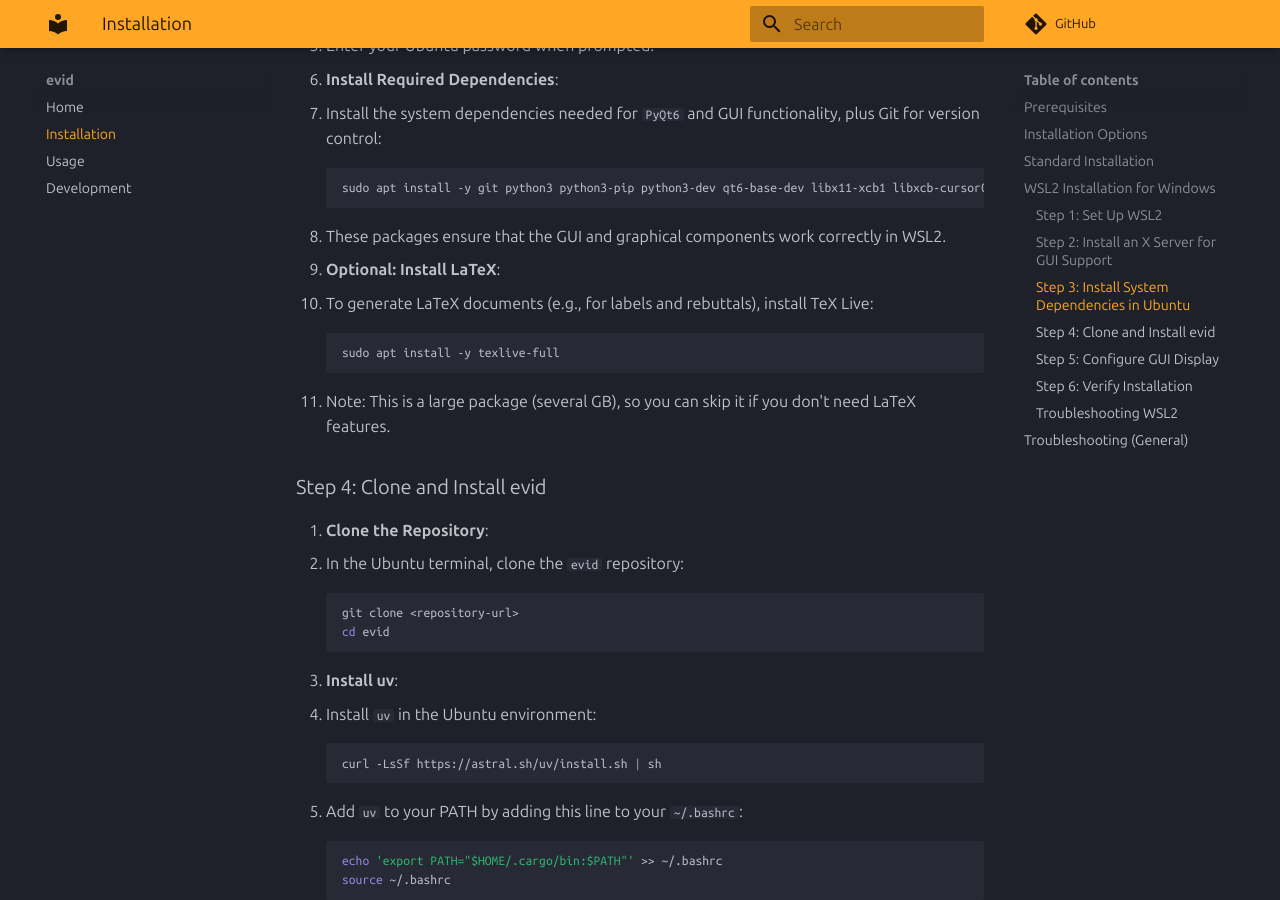
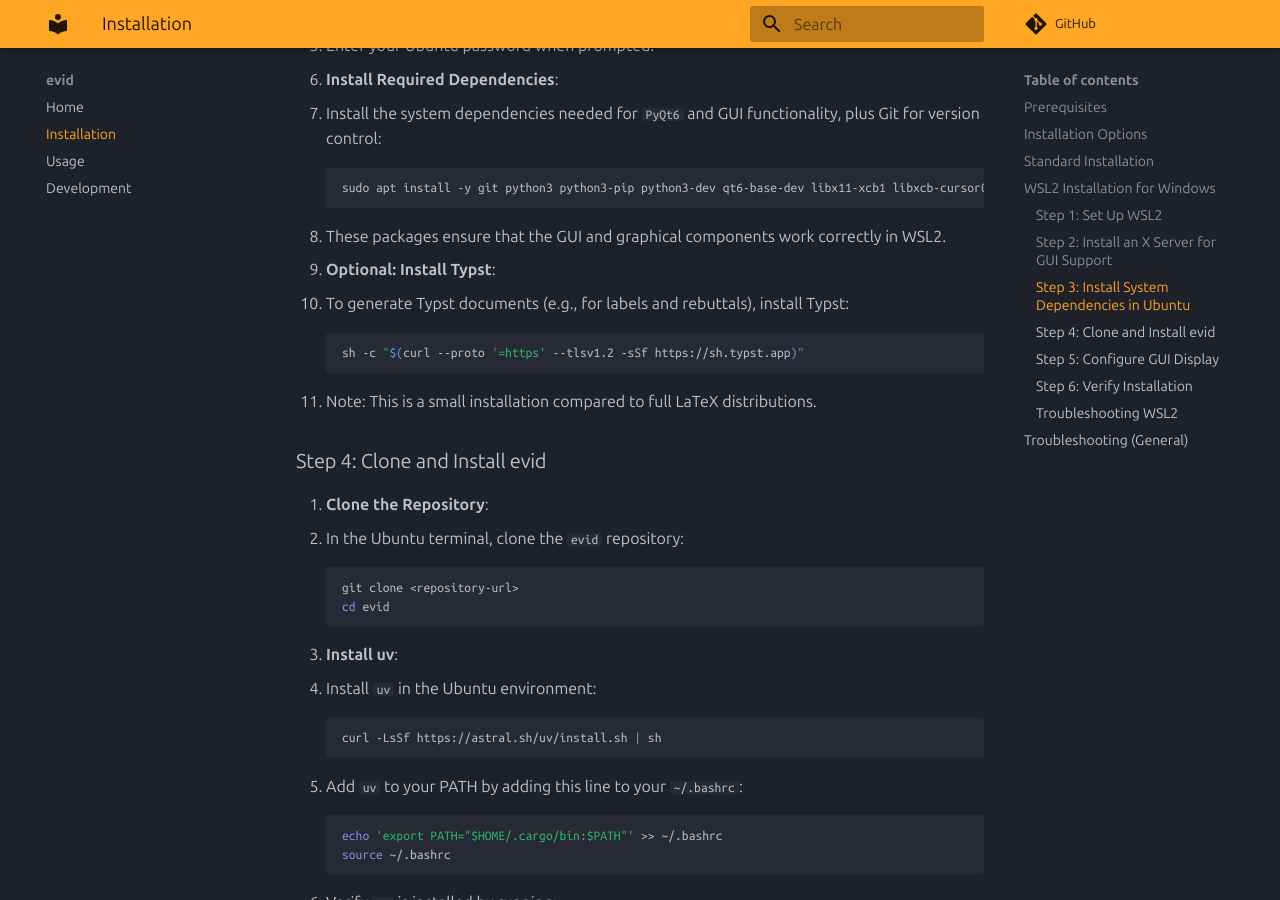
Before and after one commit to evidlabel/evid, an MkDocs documentation site: the page built from docs/installation.md, in a window 1280 px wide and 900 px high, scrolled down 3574 px. Built offline with MkDocs 1.6.1 and Material for MkDocs 9.7.7, drawn with Linux system fonts in a browser that asks for light colours; comment, search, counter and statistics services are not loaded; some of the changed text lies outside the part shown.

Commit message:
Updated to replace LaTeX references with Typst in installation.md

````diff
--- a/docs/installation.md
+++ b/docs/installation.md
@@ -1,13 +1,13 @@
 # Installation
 
-This guide covers how to install `evid` on your system using `uv`, the recommended tool for dependency management. For Windows users, we also provide instructions for setting up `evid` using Windows Subsystem for Linux (WSL2), which is recommended for a smoother experience with GUI and LaTeX features.
+This guide covers how to install `evid` on your system using `uv`, the recommended tool for dependency management. For Windows users, we also provide instructions for setting up `evid` using Windows Subsystem for Linux (WSL2), which is recommended for a smoother experience with GUI and Typst features.
 
 ## Prerequisites
 
 - **Python**: Version 3.11 or higher (but less than 4.0).
 - **uv**: For dependency management and installation.
 - **Git**: To clone the repository and enable optional Git-based version control for datasets.
-- **Optional**: A LaTeX distribution (e.g., TeX Live) for generating LaTeX documents.
+- **Optional**: Typst for generating Typst documents.
 - **For WSL2 (Windows)**: A Linux distribution (e.g., Ubuntu) installed via WSL2, plus additional system dependencies for GUI support.
 
 ## Installation Options
@@ -83,7 +83,7 @@ This should open the `evid` GUI with a dark theme.
 
 ## WSL2 Installation for Windows
 
-For Windows users, we recommend using Windows Subsystem for Linux (WSL2) to run `evid`. WSL2 provides a Linux environment that simplifies GUI and LaTeX support. These instructions are designed for beginners who have never used WSL2 before.
+For Windows users, we recommend using Windows Subsystem for Linux (WSL2) to run `evid`. WSL2 provides a Linux environment that simplifies GUI and Typst support. These instructions are designed for beginners who have never used WSL2 before.
 
 ### Step 1: Set Up WSL2
 
@@ -142,12 +142,12 @@ sudo apt install -y git python3 python3-pip python3-dev qt6-base-dev libx11-xcb1
 ```
 - These packages ensure that the GUI and graphical components work correctly in WSL2.
 
-4. **Optional: Install LaTeX**:
-- To generate LaTeX documents (e.g., for labels and rebuttals), install TeX Live:
+4. **Optional: Install Typst**:
+- To generate Typst documents (e.g., for labels and rebuttals), install Typst:
 ```bash
-sudo apt install -y texlive-full
+sh -c "$(curl --proto '=https' --tlsv1.2 -sSf https://sh.typst.app)"
 ```
-- Note: This is a large package (several GB), so you can skip it if you don't need LaTeX features.
+- Note: This is a small installation compared to full LaTeX distributions.
 
 ### Step 4: Clone and Install evid
 
@@ -206,12 +206,12 @@ evid
 - **GUI Doesn't Appear**: Ensure XLaunch is running and the `DISPLAY` variable is set correctly. Try restarting XLaunch and running `export DISPLAY=:0` in the Ubuntu terminal.
 - **Dependency Errors**: If `uv pip install` fails, ensure all system dependencies were installed (`qt6-base-dev`, `git`, etc.). Re-run `sudo apt install` for missing packages.
 - **Slow Performance**: Ensure your WSL2 instance has enough memory (check via `wsl --list --verbose`). You can allocate more resources in a `.wslconfig` file (search online for WSL2 performance tuning).
-- **LaTeX Issues**: If LaTeX documents fail to generate, verify that `texlive-full` is installed or install specific LaTeX packages as needed.
+- **Typst Issues**: If Typst documents fail to generate, verify that Typst is installed or install it as needed.
 
 ## Troubleshooting (General)
 
 - **uv errors**: Ensure Python 3.11+ is installed and `uv` is correctly configured. Try `uv python use 3.11` if `uv` uses the wrong Python version.
-- **Missing LaTeX**: If LaTeX documents fail to generate, install a LaTeX distribution like TeX Live (included in WSL2 instructions above).
+- **Missing Typst**: If Typst documents fail to generate, install Typst (included in WSL2 instructions above).
 - **GUI issues**: Verify that `PyQt6` is installed correctly. Check for Qt-related errors in the terminal output. For WSL2, ensure the X server is running.
 
 For further help, check the [Development](development.md) section or file an issue on the repository.
````
